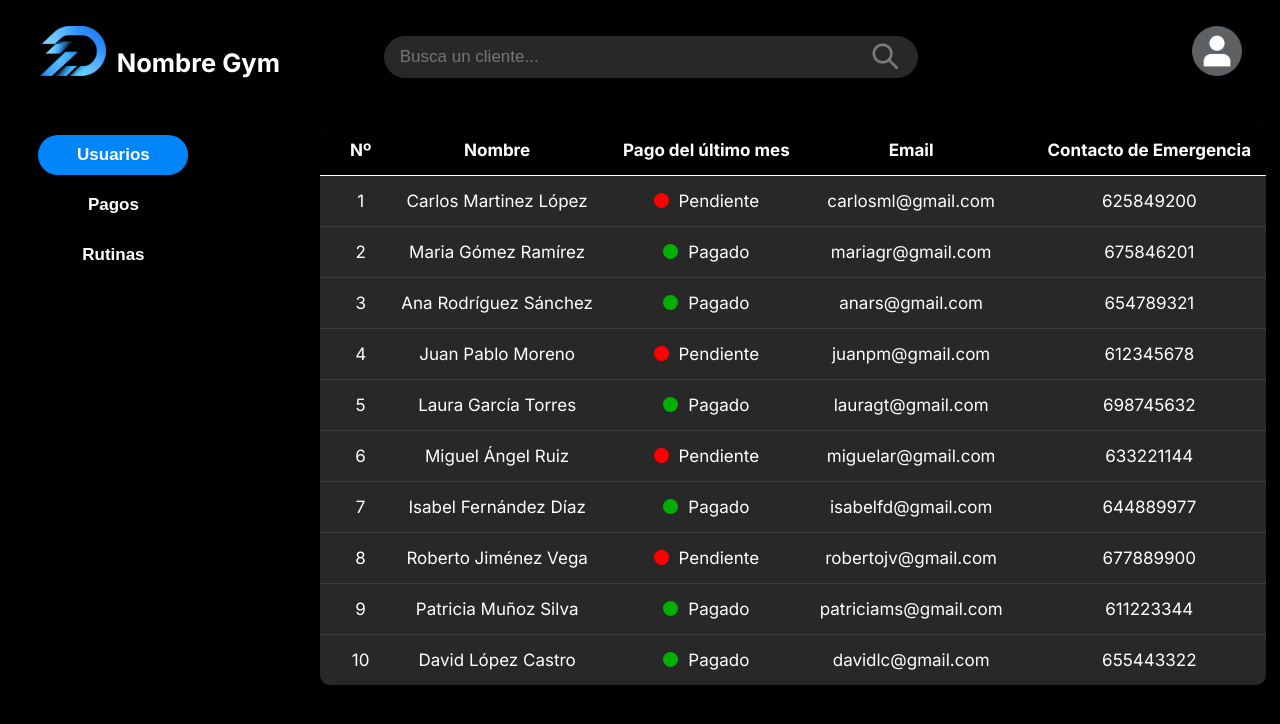
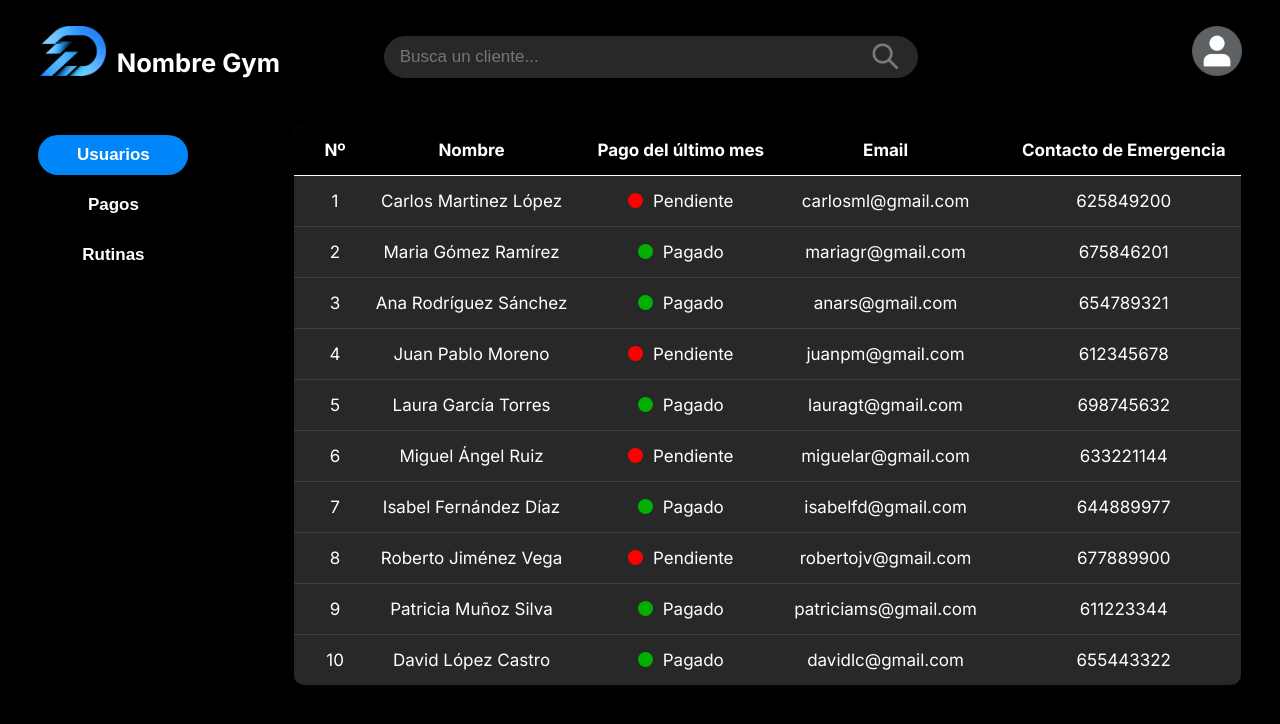
Before and after one commit to PauGimenoIFP/ProyectoDynamicWeb, a React (Vite) app in the folder App_Web/: page /Main_Panel in a window 1280 px wide. Shown: the top 724 px of the page. Built offline with nearby package versions, Linux system fonts and the light colour scheme.

Commit message:
pequeño detalle

```diff
--- a/App_Web/src/App.css
+++ b/App_Web/src/App.css
@@ -842,7 +842,7 @@
 }
 
 .tabla-m-p {
-  margin-left: 12%;
+  margin-left: 10%;
   margin-bottom: 5%;
   background-color: var(--inputs);
   border-radius: 10px;
--- a/App_Web/src/ProfileMenu.jsx
+++ b/App_Web/src/ProfileMenu.jsx
@@ -32,7 +32,7 @@ export function ProfileMenu() {
         <div className="perfil-container-m-p" ref={menuRef}>
             <img
                 src={foto_perfil}
-                alt='foto del gym'
+                alt='foto de perfil'
                 className='img-perfil-m-p'
                 onClick={toggleMenu}
             />
```
